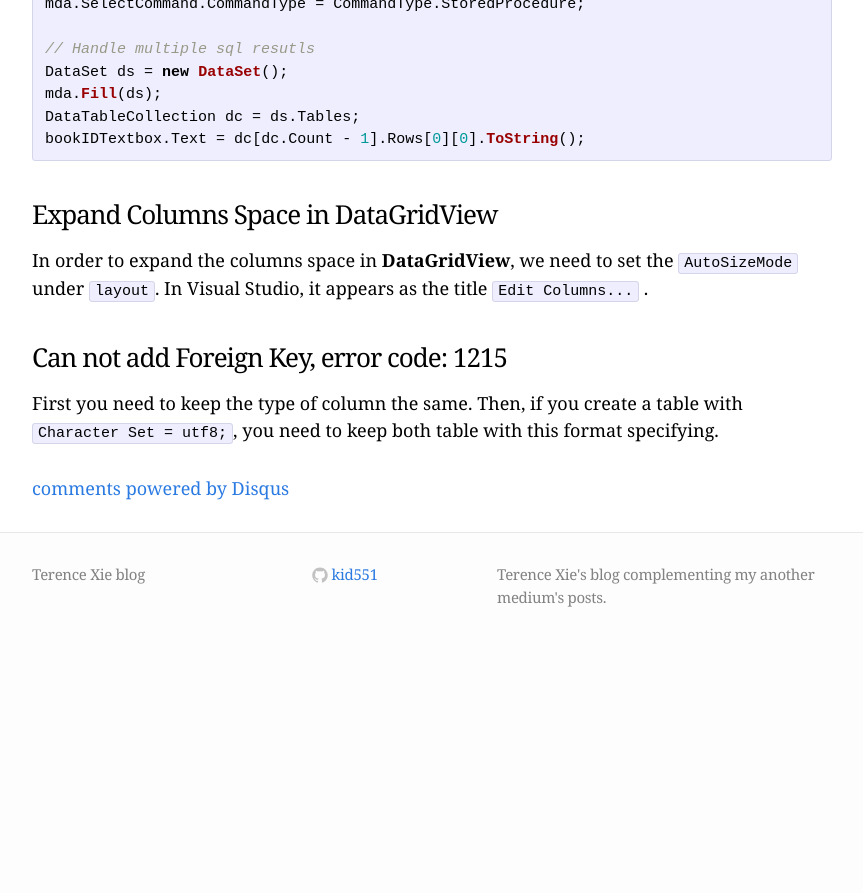
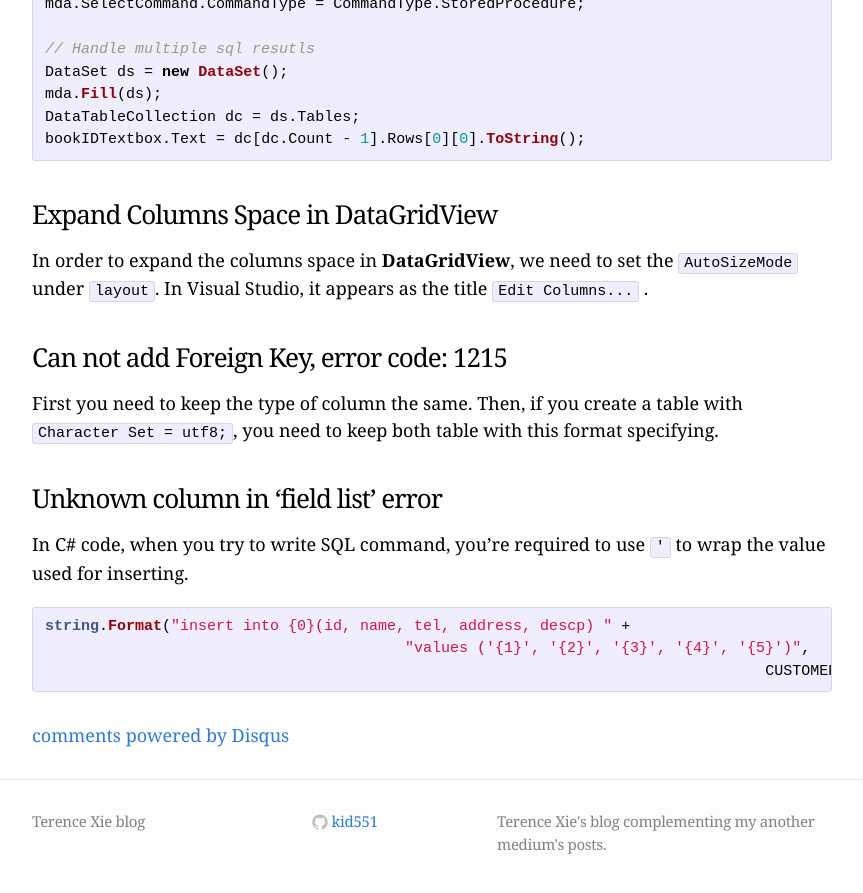
Before and after one commit to kid551/kid551.github.io, a Jekyll site: the page built from _posts/2017-03-21-MySqlCSharp-Dev.md, in a window 1280 px wide and 900 px high, scrolled down 1243 px. Shown: the top 893 px of the window, without its empty margins (208-1071 px from the left). Built offline with Jekyll 4.4.1, drawn with Linux system fonts in a browser that asks for light colours; comment, search, counter and statistics services are not loaded; before the commit the page ends 1896 px from its top, so only the background shows below that.

Commit message:
Add content.

````diff
--- a/_posts/2017-03-21-MySqlCSharp-Dev.md
+++ b/_posts/2017-03-21-MySqlCSharp-Dev.md
@@ -63,3 +63,13 @@ In order to expand the columns space in **DataGridView**, we need to set the `Au
 ### Can not add Foreign Key, error code: 1215
 
 First you need to keep the type of column the same. Then, if you create a table with `Character Set = utf8;`, you need to keep both table with this format specifying.
+
+### Unknown column in 'field list' error
+
+In C# code, when you try to write SQL command, you're required to use `'` to wrap the value used for inserting.
+
+```c#
+string.Format("insert into {0}(id, name, tel, address, descp) " +
+                                        "values ('{1}', '{2}', '{3}', '{4}', '{5}')",
+										CUSTOMER_TABLE, id, name, tel, addr, comment);
+```
````
